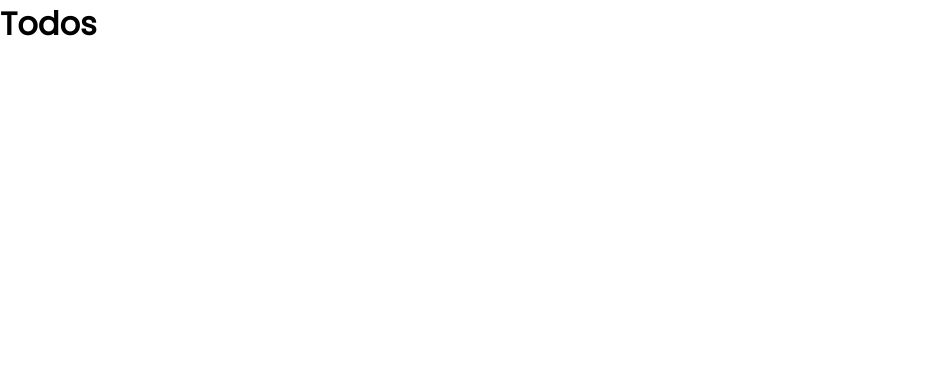
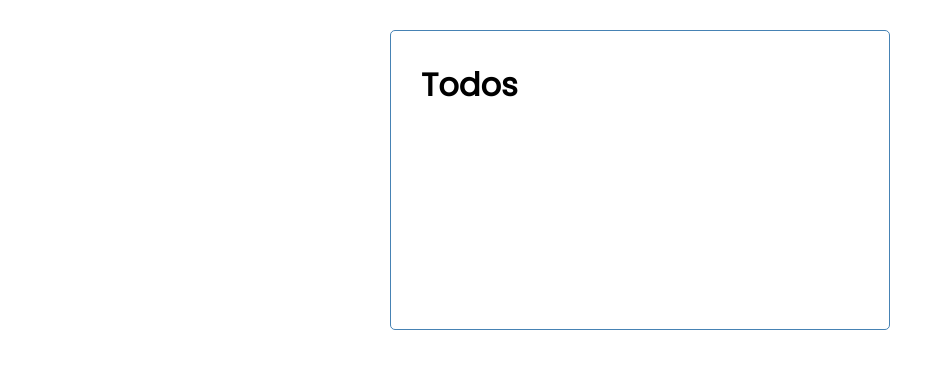
Before and after one commit to alex-bartleynees/angular-todos, an Angular app: page / in a window 1280 px wide. Shown: the top 368 px of the page, without its empty margins (0-952 px from the left). Built offline with nearby package versions, Linux system fonts and the light colour scheme.

Commit message:
add header

```diff
--- a/src/app/app.component.html
+++ b/src/app/app.component.html
@@ -1 +1,3 @@
-<h1>{{ title }}</h1>
+<div class="container">
+  <app-header> </app-header>
+</div>
--- a/src/app/app.component.ts
+++ b/src/app/app.component.ts
@@ -5,6 +5,4 @@
   templateUrl: './app.component.html',
   styleUrls: ['./app.component.css']
 })
-export class AppComponent {
-  title: string = 'Todos';
-}
+export class AppComponent {}
--- a/src/app/app.module.ts
+++ b/src/app/app.module.ts
@@ -2,10 +2,12 @@
 import { BrowserModule } from '@angular/platform-browser';
 
 import { AppComponent } from './app.component';
+import { HeaderComponent } from './components/header/header.component';
 
 @NgModule({
   declarations: [
-    AppComponent
+    AppComponent,
+    HeaderComponent
   ],
   imports: [
     BrowserModule
--- /dev/null
+++ b/src/app/components/header/header.component.css
@@ -0,0 +1,6 @@
+header {
+  display: flex;
+  justify-content: space-between;
+  align-items: center;
+  margin-bottom: 20px;
+}
--- /dev/null
+++ b/src/app/components/header/header.component.html
@@ -0,0 +1,3 @@
+<header>
+  <h1>{{ title }}</h1>
+</header>
--- /dev/null
+++ b/src/app/components/header/header.component.ts
@@ -0,0 +1,16 @@
+import { Component, OnInit } from '@angular/core';
+
+@Component({
+  selector: 'app-header',
+  templateUrl: './header.component.html',
+  styleUrls: ['./header.component.css']
+})
+export class HeaderComponent implements OnInit {
+  title: string = 'Todos';
+
+  constructor() { }
+
+  ngOnInit(): void {
+  }
+
+}
```
Also changed, not shown: 1 other file (tests, documents, lock files or other folders).
